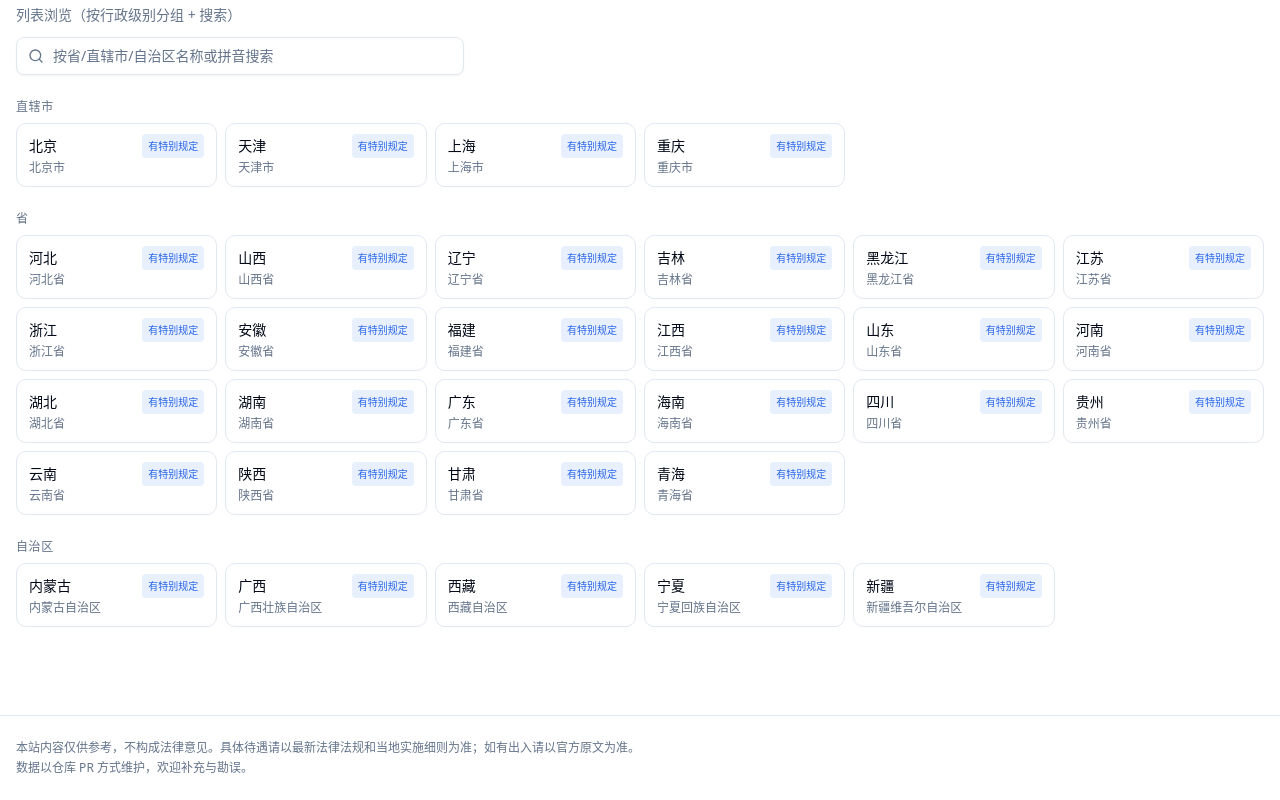
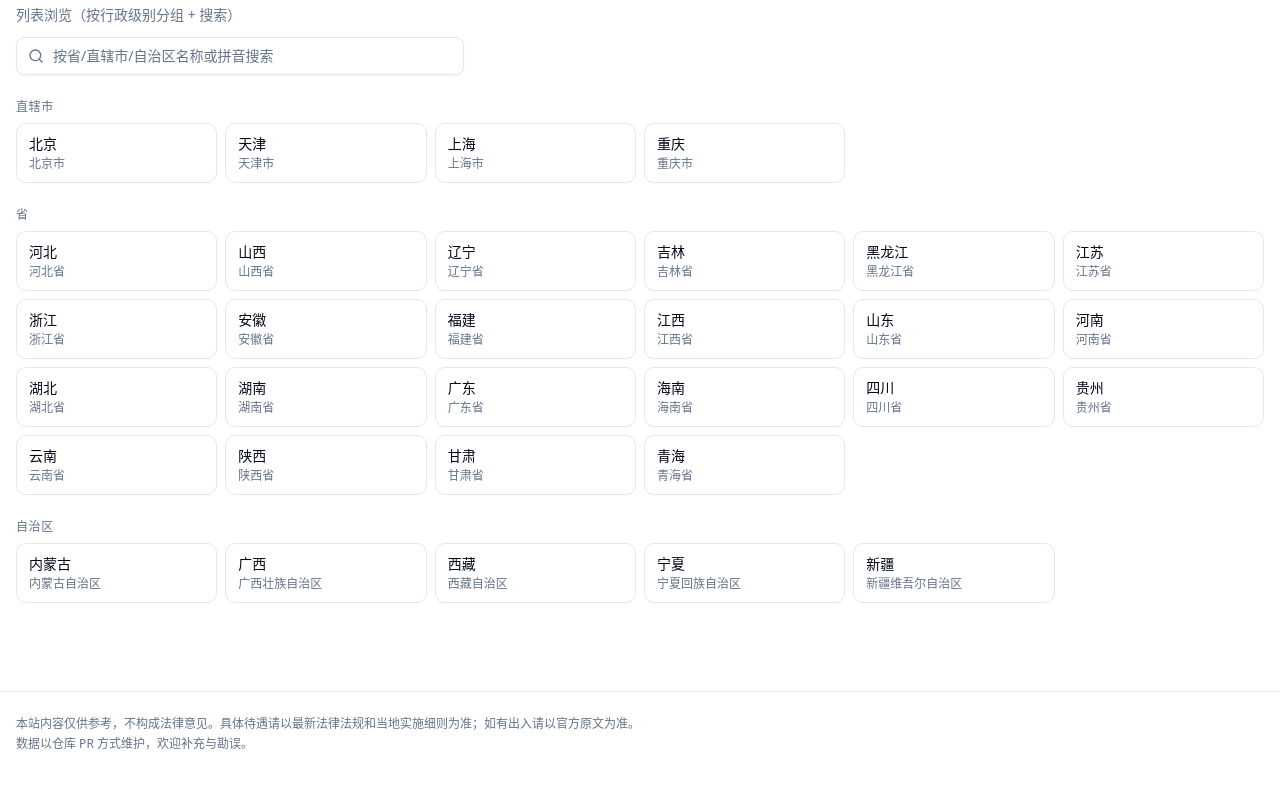
Before and after one commit to masonblog/HolidayGO-CN, a Next.js app: page / in a window 1280 px wide. Shown: the part 1080-1880 px from the top of the page. After the commit the page ends 1856 px from the top, so only its background shows below. Built offline with nearby package versions, Linux system fonts and the light colour scheme.

Commit message:
fix: remove redundant 'special rules' badges from region list

```diff
--- a/components/region-grid.tsx
+++ b/components/region-grid.tsx
@@ -68,11 +68,7 @@ export function RegionGrid({ available }: Props) {
                   >
                     <div className="flex items-center justify-between gap-2">
                       <span className="font-medium">{r.short}</span>
-                      {available.has(r.code) ? (
-                        <span className="text-[10px] rounded bg-primary/10 px-1.5 py-0.5 text-primary">
-                          有特别规定
-                        </span>
-                      ) : (
+                      {!available.has(r.code) && (
                         <span className="text-[10px] text-muted-foreground">
                           沿用中央
                         </span>
```
